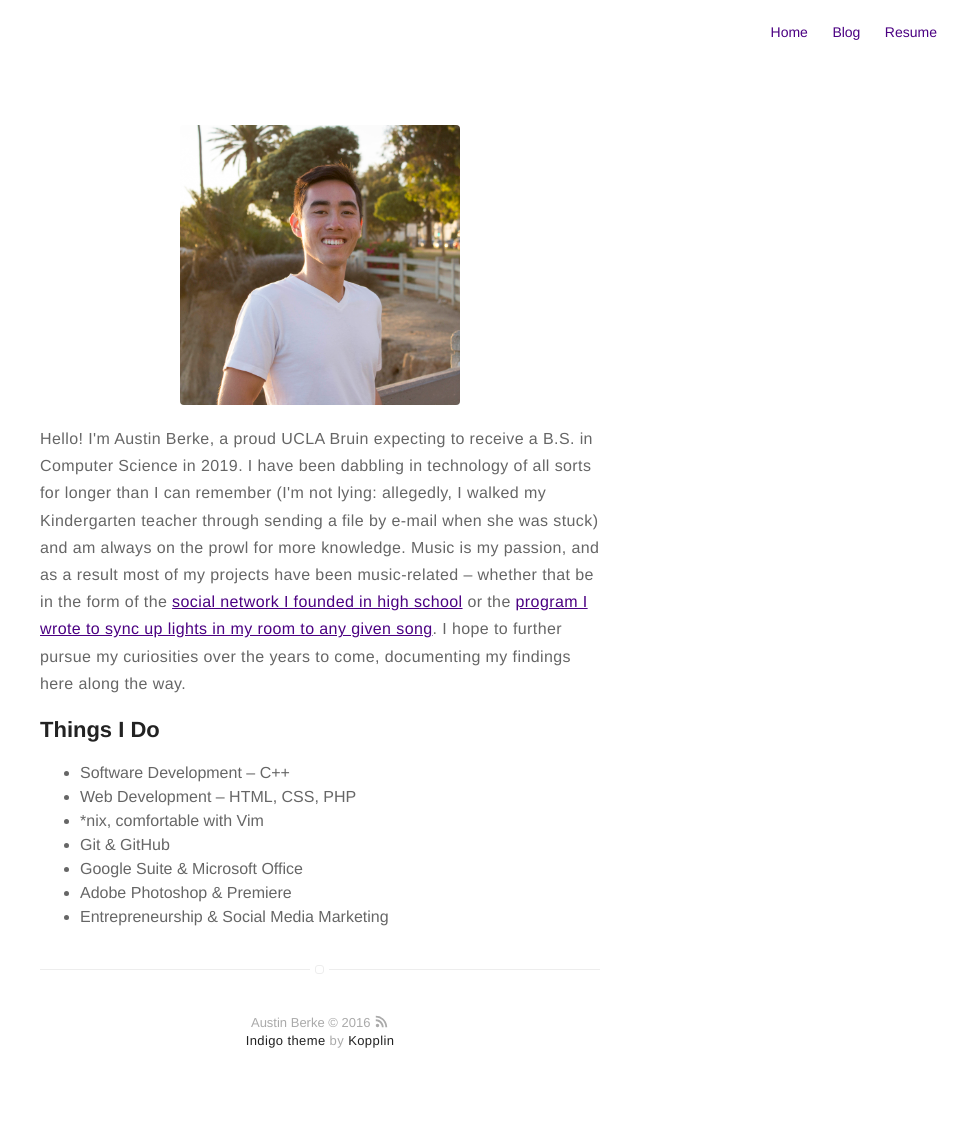
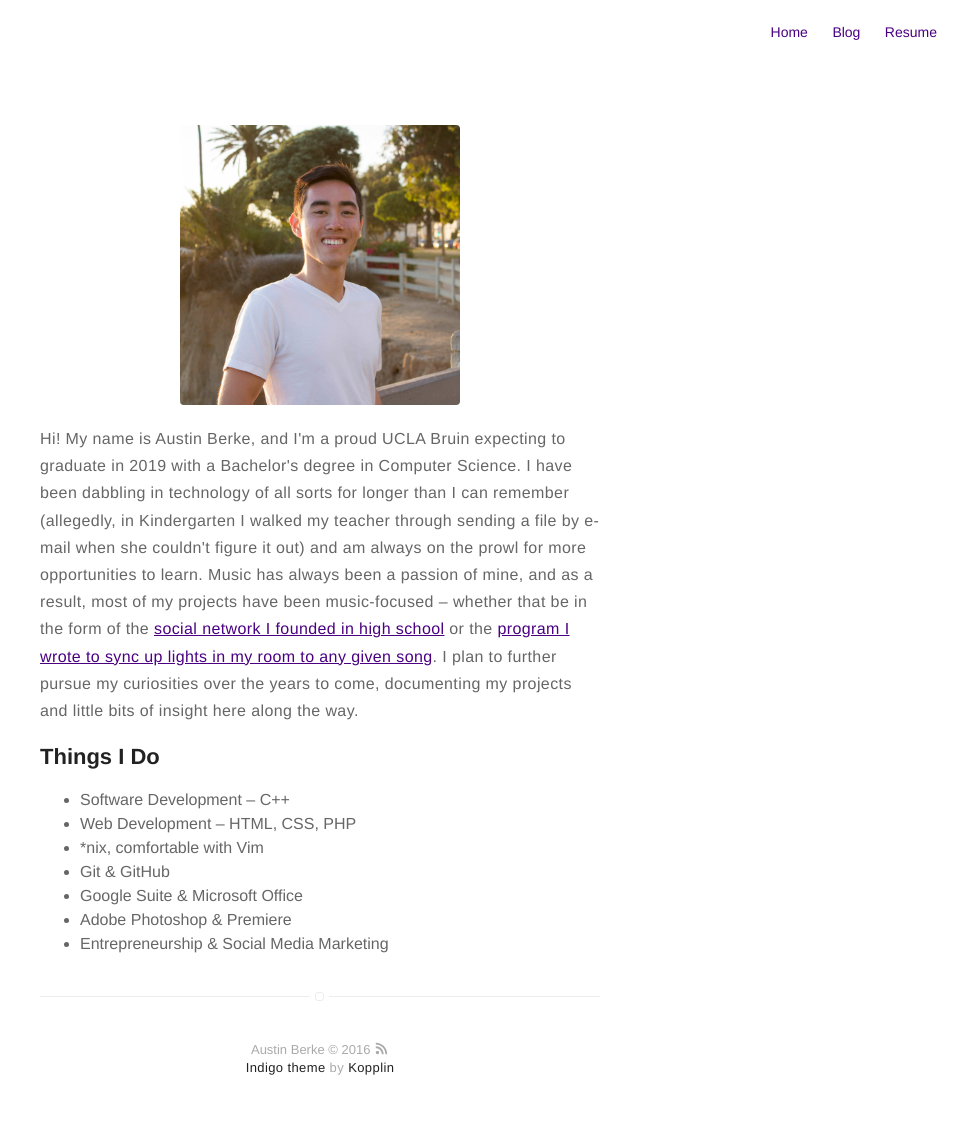
Before and after one commit to austinberke/austinberke.github.io, a Jekyll site: the page built from about.md, in a window 1280 px wide. Shown: the whole page, without its empty margins (320-1280 px from the left). Built offline with Jekyll 4.4.1, drawn with Linux system fonts in a browser that asks for light colours; before the commit the page ends 1112 px from its top, so only the background shows below that.

Commit message:
Edited about page

```diff
--- a/about.md
+++ b/about.md
@@ -3,7 +3,7 @@ title: About
 layout: page
 ---
 ![Profile Image]({{ site.url }}/{{ site.picture }})
-<p>Hello! I'm Austin Berke, a proud UCLA Bruin expecting to receive a B.S. in Computer Science in 2019. I have been dabbling in technology of all sorts for longer than I can remember (I'm not lying: allegedly, I walked my Kindergarten teacher through sending a file by e-mail when she was stuck) and am always on the prowl for more knowledge. Music is my passion, and as a result most of my projects have been music-related – whether that be in the form of the <a href="#">social network I founded in high school</a> or the <a href="#">program I wrote to sync up lights in my room to any given song</a>. I hope to further pursue my curiosities over the years to come, documenting my findings here along the way.</p>
+<p>Hi! My name is Austin Berke, and I'm a proud UCLA Bruin expecting to graduate in 2019 with a Bachelor's degree in Computer Science. I have been dabbling in technology of all sorts for longer than I can remember (allegedly, in Kindergarten I walked my teacher through sending a file by e-mail when she couldn't figure it out) and am always on the prowl for more opportunities to learn. Music has always been a passion of mine, and as a result, most of my projects have been music-focused – whether that be in the form of the <a href="#">social network I founded in high school</a> or the <a href="#">program I wrote to sync up lights in my room to any given song</a>. I plan to further pursue my curiosities over the years to come, documenting my projects and little bits of insight here along the way.</p>
 
 <h2>Things I Do</h2>
 
```
